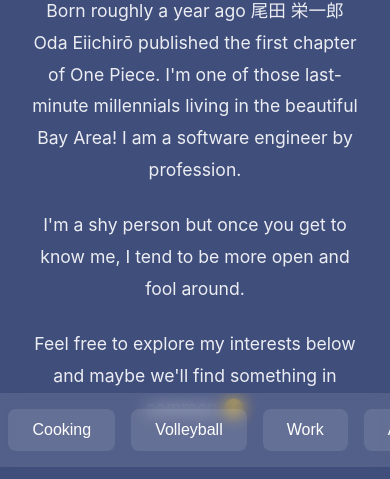
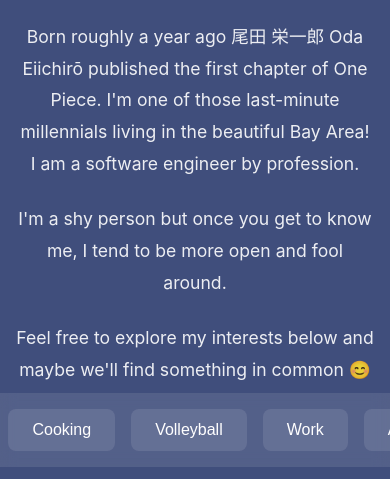
Before and after one commit to aymsoni29/profile, a plain HTML site: page index.html in a window 390 px wide. Shown: the part 377-856 px from the top of the page. Drawn offline with Linux system fonts and the light colour scheme.

Commit message:
test mobile changes

```diff
--- a/css/styles.css
+++ b/css/styles.css
@@ -115,7 +115,25 @@ nav {
     backdrop-filter: blur(8px);
     display: flex;
     justify-content: center;
+    overflow-x: auto;
+    -webkit-overflow-scrolling: touch;
+}
+nav .nav-container {
+    display: flex;
     gap: 1rem;
+    padding: 0 0.5rem;
+}
+.nav-button {
+    padding: 0.75rem 1.5rem;
+    border: none;
+    border-radius: 0.5rem;
+    background: rgba(255, 255, 255, 0.1);
+    color: inherit;
+    cursor: pointer;
+    font-size: 1rem;
+    transition: all 0.3s;
+    white-space: nowrap;
+    flex-shrink: 0;
 }
 
 .nav-button,
@@ -220,3 +238,33 @@ nav {
     opacity: 0.8;
     line-height: 1.6;
 }
+
+nav::-webkit-scrollbar {
+    display: none;
+}
+
+nav {
+    -ms-overflow-style: none;
+    scrollbar-width: none;
+}
+
+@media (max-width: 768px) {
+    .section-content {
+        padding: 1rem;
+        margin: 2rem auto;
+    }
+
+    .hero {
+        padding: 1rem;
+    }
+
+    .back-button {
+        top: 0.5rem;
+        left: 0.5rem;
+    }
+
+    #theme-toggle {
+        top: 0.5rem;
+        right: 0.5rem;
+    }
+}
--- a/index.html
+++ b/index.html
@@ -127,11 +127,13 @@
     </main>
 
     <nav>
-        <button class="nav-button" data-view="anime">Anime</button>
-        <button class="nav-button" data-view="cooking">Cooking</button>
-        <button class="nav-button" data-view="volleyball">Volleyball</button>
-        <button class="nav-button" data-view="work">Work</button>
-        <button class="nav-button" data-view="aspirations">Aspirations</button>
+        <div class="nav-container">
+            <button class="nav-button" data-view="anime">Anime</button>
+            <button class="nav-button" data-view="cooking">Cooking</button>
+            <button class="nav-button" data-view="volleyball">Volleyball</button>
+            <button class="nav-button" data-view="work">Work</button>
+            <button class="nav-button" data-view="aspirations">Aspirations</button>
+        </div>
     </nav>
 
     <button id="theme-toggle">🌙</button>
```
